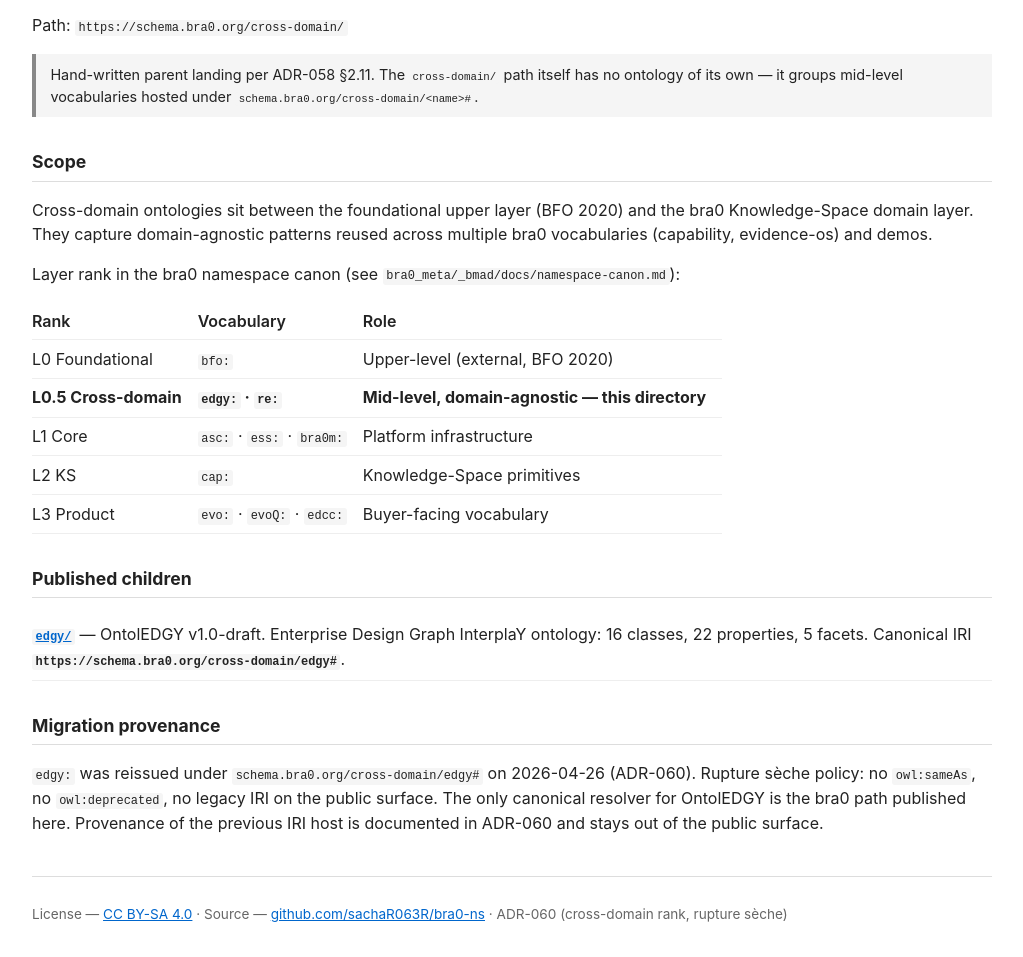
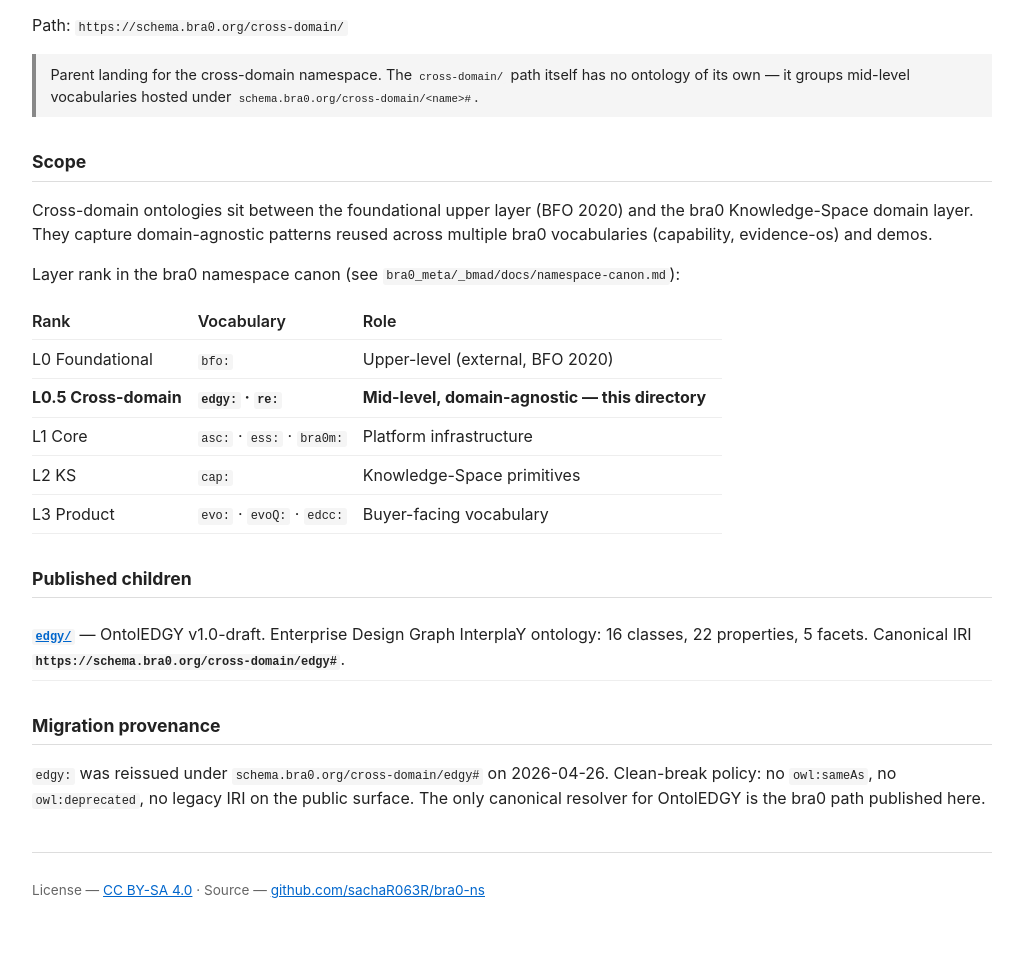
Before and after one commit to sachaR063R/bra0-ns, a plain HTML site: page _layouts/cross-domain-landing.html in a window 1280 px wide. Shown: the part 71-1028 px from the top of the page, without its empty margins (128-1151 px from the left). After the commit the page ends 1004 px from the top, so only its background shows below. Drawn offline with Linux system fonts and the light colour scheme.

Commit message:
chore(public): purge internal jargon from TTL headers + landing pages
Resync 17 whitelisted TTLs from bra0_meta canonical source after
second-pass sanitization. Apply same hygiene rule to two static
landing layouts and the apex index.html badge, removing residual
ADR-NNN references that surfaced on rendered HTML pages.

TTLs (17): essence-kernel, capability-operations, neuro-upper, edgy,
evidence-os + 5 evo shapes, evoQ-kpi-shapes, 5 edcc files,
agent-service-contract + .shapes (already aligned upstream).

Layouts: cross-domain-landing.html (3 ADR refs out),
evidence-os-query-landing.html (1 ADR ref out).

Apex: index.html line 372 badge ADR-054 -> WHITELISTED.

No IRI changes, no whitelist changes, no SHACL or OWL semantics
touched. Public surface now exposes only domain vocabulary content.

```diff
--- a/_layouts/cross-domain-landing.html
+++ b/_layouts/cross-domain-landing.html
@@ -27,7 +27,7 @@
   <p>Path: <code>https://schema.bra0.org/cross-domain/</code></p>
 
   <aside class="ns-static-note">
-    Hand-written parent landing per ADR-058 §2.11. The <code>cross-domain/</code> path itself has no ontology of its own — it groups mid-level vocabularies hosted under <code>schema.bra0.org/cross-domain/&lt;name&gt;#</code>.
+    Parent landing for the cross-domain namespace. The <code>cross-domain/</code> path itself has no ontology of its own — it groups mid-level vocabularies hosted under <code>schema.bra0.org/cross-domain/&lt;name&gt;#</code>.
   </aside>
 </header>
 
@@ -60,13 +60,13 @@
 
 <section>
   <h2>Migration provenance</h2>
-  <p><code>edgy:</code> was reissued under <code>schema.bra0.org/cross-domain/edgy#</code> on 2026-04-26 (ADR-060). Rupture sèche policy: no <code>owl:sameAs</code>, no <code>owl:deprecated</code>, no legacy IRI on the public surface. The only canonical resolver for OntolEDGY is the bra0 path published here. Provenance of the previous IRI host is documented in ADR-060 and stays out of the public surface.</p>
+  <p><code>edgy:</code> was reissued under <code>schema.bra0.org/cross-domain/edgy#</code> on 2026-04-26. Clean-break policy: no <code>owl:sameAs</code>, no <code>owl:deprecated</code>, no legacy IRI on the public surface. The only canonical resolver for OntolEDGY is the bra0 path published here.</p>
 </section>
 
 </main>
 
 <footer>
-  <p>License — <a href="https://creativecommons.org/licenses/by-sa/4.0/">CC BY-SA 4.0</a> · Source — <a href="https://github.com/sachaR063R/bra0-ns">github.com/sachaR063R/bra0-ns</a> · ADR-060 (cross-domain rank, rupture sèche)</p>
+  <p>License — <a href="https://creativecommons.org/licenses/by-sa/4.0/">CC BY-SA 4.0</a> · Source — <a href="https://github.com/sachaR063R/bra0-ns">github.com/sachaR063R/bra0-ns</a></p>
 </footer>
 
 </body>
```
Also changed, not shown: _layouts/evidence-os-query-landing.html (+1 -1 lines), index.html (+1 -1 lines), 17 other files.
